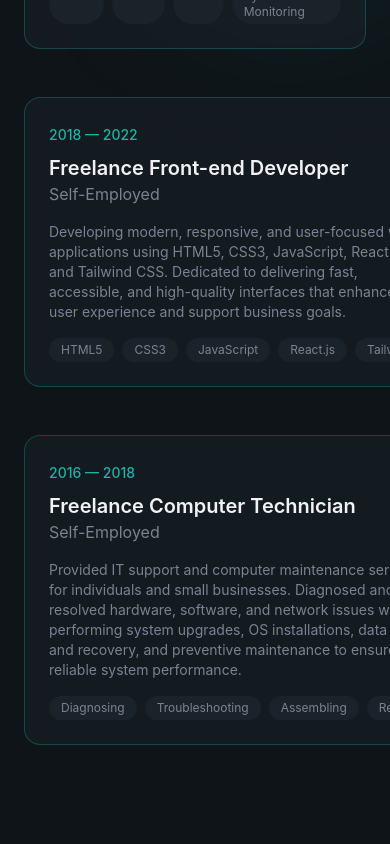
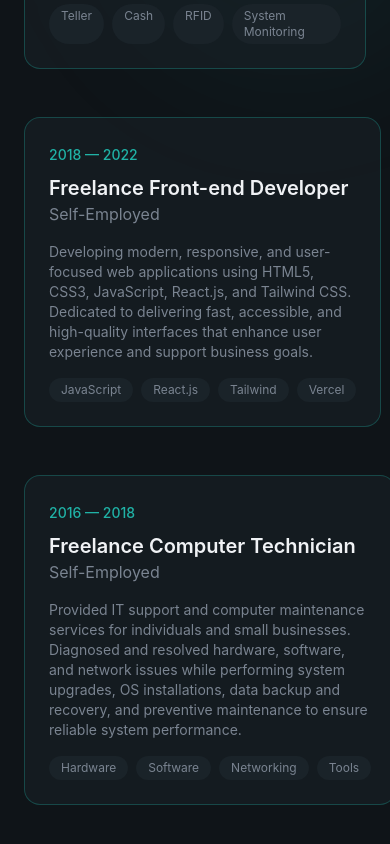
Before and after one commit to SLDRamon/Personal-Portfolio, a React (Vite) app: page / in a window 390 px wide. Shown: the part 7423-8267 px from the top of the page. Built offline with nearby package versions, Linux system fonts and the light colour scheme.

Commit message:
Some changes
Experience section - to fix the technologies in mobile

```diff
--- a/src/sections/Experience.jsx
+++ b/src/sections/Experience.jsx
@@ -5,7 +5,7 @@ const experiences = [
     company: "NLEX Corporation",
     description:
       "Performed preventive and corrective maintenance of toll collection systems and traffic equipment. Diagnosed hardware issues, monitored network performance, and repaired equipment to ensure reliable system operations.",
-    technologies: ["Diagnosing", "Troubleshooting", "Assembling", "Reparing",],
+    technologies: ["Networking", "Hardware", "Software", "Tools",],
     current: true,
   },
   {
@@ -23,7 +23,7 @@ const experiences = [
     company: "Self-Employed",
     description:
       "Developing modern, responsive, and user-focused web applications using HTML5, CSS3, JavaScript, React.js, and Tailwind CSS. Dedicated to delivering fast, accessible, and high-quality interfaces that enhance user experience and support business goals.",
-    technologies: ["HTML5", "CSS3", "JavaScript", "React.js", "Tailwind"],
+    technologies: ["JavaScript", "React.js", "Tailwind", "Vercel"],
     current: false,
   },
   {
@@ -32,7 +32,7 @@ const experiences = [
     company: "Self-Employed",
     description:
       "Provided IT support and computer maintenance services for individuals and small businesses. Diagnosed and resolved hardware, software, and network issues while performing system upgrades, OS installations, data backup and recovery, and preventive maintenance to ensure reliable system performance.",
-    technologies: ["Diagnosing", "Troubleshooting", "Assembling", "Reparing"],
+    technologies: ["Hardware", "Software", "Networking", "Tools"],
     current: false,
   },
 ];
```
